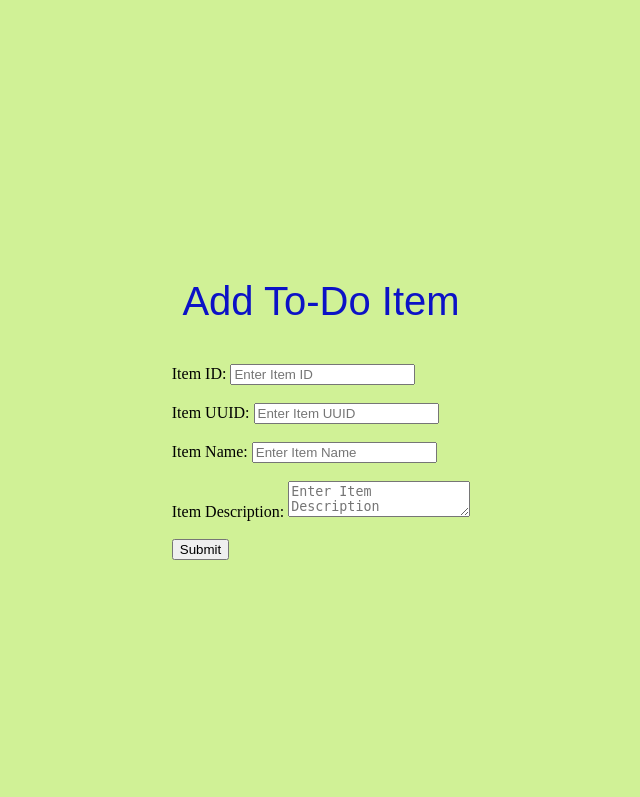
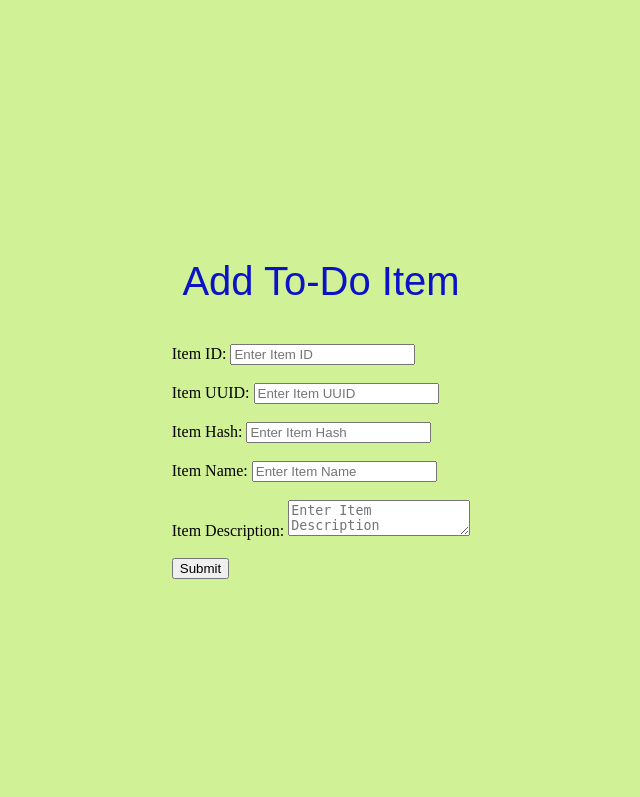
Before and after one commit to Anjana2302/GitPracticeProject, a Flask app: page /todo_item in a window 1280 px wide. Shown: the top 797 px of the page, without its empty margins (319-959 px from the left). Run offline with Flask 3, Linux system fonts and the light colour scheme.

Commit message:
Add Item Hash field to To-Do form

```diff
--- a/templates/todo.html
+++ b/templates/todo.html
@@ -50,6 +50,14 @@
           placeholder="Enter Item UUID"
         /><br /><br />
 
+        <label for="itemHash">Item Hash:</label>
+        <input
+          type="text"
+          id="itemHash"
+          name="itemHash"
+          placeholder="Enter Item Hash"
+        /><br /><br />
+
         <label for="itemName">Item Name:</label>
         <input
           type="text"
```
